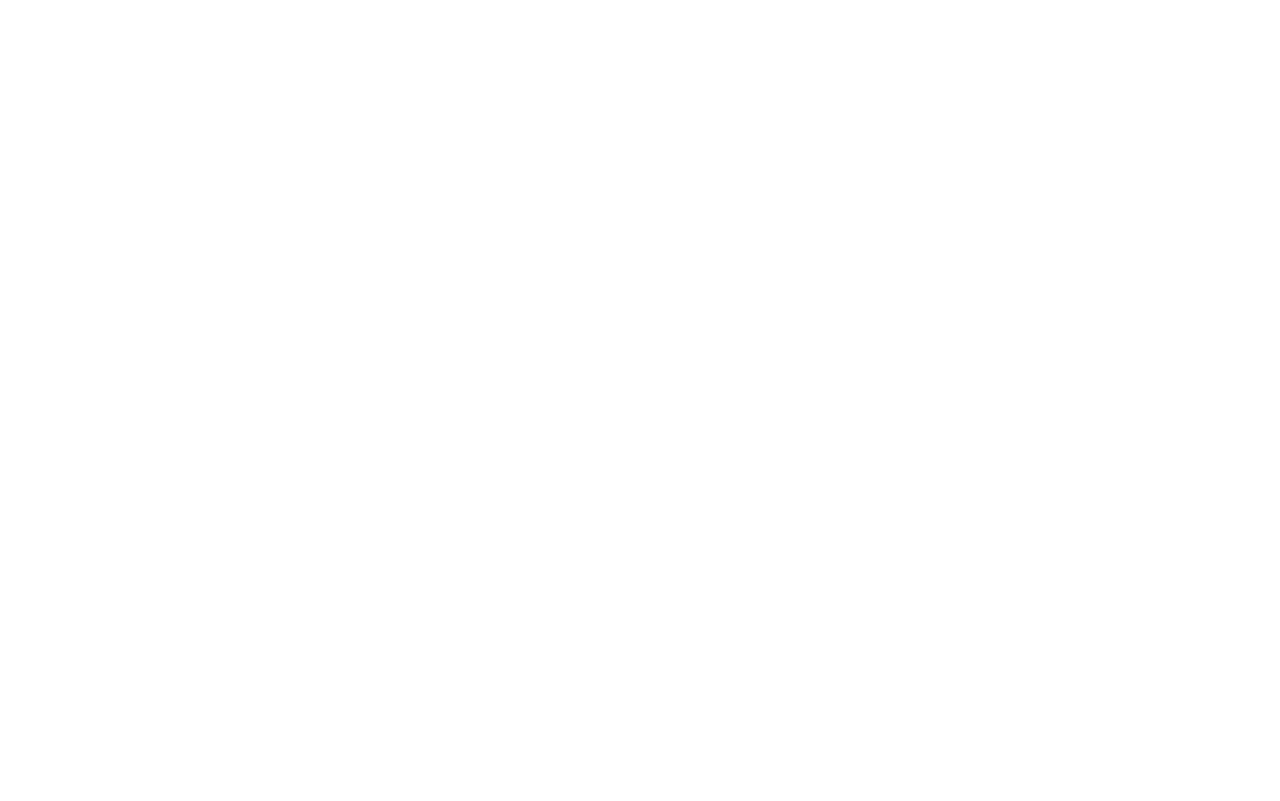
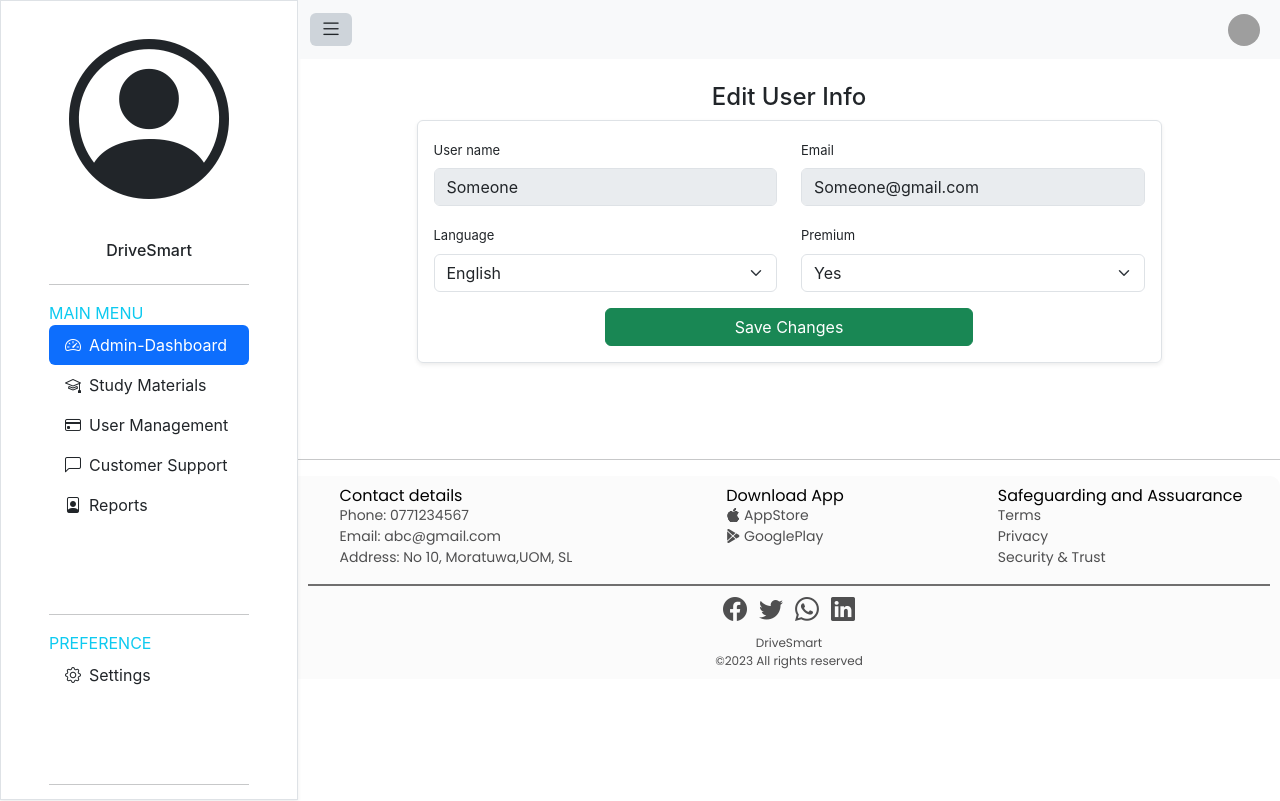
Before and after one commit to OshnMdw/DriveSmart-Admin, a React (Create React App) app: page /allusers/edit in a window 1280 px wide. Before the commit this address had no page. Built offline with nearby package versions, Linux system fonts and the light colour scheme; grey boxes are pictures that could not be loaded.

Commit message:
practice test added

```diff
--- a/src/components/UsersHeadingComponent.js
+++ b/src/components/UsersHeadingComponent.js
@@ -1,4 +1,5 @@
 import React from 'react'
+import { Link } from 'react-router-dom'
 import '../assets/CSS/headingStyle.css'
 
 function UsersHeadingComponent({heading}) {
@@ -16,10 +17,13 @@
                 </div>
 
               <div>
-                <i class="bi bi-pencil-square p-2 " style={{cursor:'pointer'}}
+                <Link to="/allusers/edit">
+                  <i class="bi bi-pencil-square p-2 " style={{cursor:'pointer'}}
                         data-bs-toggle="collapse"
-                        onClick={()=>alert("Edit button clicked!")}>
-                </i>
+                        >
+                  </i>
+                </Link>
+
                 <i class="bi bi-trash3 p-2" style={{cursor:'pointer'}}
                         data-bs-toggle="collapse"
                         onClick={()=>alert("User Removed!")}>
--- a/src/routes/AllRoutes.js
+++ b/src/routes/AllRoutes.js
@@ -16,6 +16,9 @@
 import AdminDashboard from '../views/AdminDashboard';
 import HeadingsView from '../views/HeadingsView';
 import AddHeadingView from '../views/AddHeadingView';
+import AllPracticeTestView from '../views/AllPracticeTestView';
+import AddPracticeTestView from '../views/AddPracticeTestView';
+import EditUserInfoView from '../views/EditUserInfoView';
 
 function AllRoutes() {
   return (
@@ -26,16 +29,19 @@
           <Route path='/allquizzes'  element={<AllQuizView />}/>
           <Route path='/allpopquizzes'  element={<AllPopQuizView />}/>
           <Route path='/addpopquiz' element={<AddPopQuizView/>} />
+          <Route path='/addpracticetest' element={<AddPracticeTestView/>} />
           <Route path='/addquiz' element={<AddQuizView/>} />
           <Route path='/allusers'  element={<AllUsersView />}/>
           <Route path='/signUp'  element={<SignUp/>}/>
           <Route path='/login'  element={<Login/>}/>
+          <Route path='/allpracticetests'  element={<AllPracticeTestView/>}/>
           <Route path='/resetPassword' element = {<ResetPassword/>}/>
           <Route path='/passwordVerify'  element={<PasswordVerify/>}/>
           <Route path='/passwordupdated' element={<PasswordUpdated/>}/>
           <Route path = '/' element={<AdminDashboard/>}/>
           <Route path='/headings' element = {<HeadingsView/>}/>
           <Route path='/headings/addHeading' element = {<AddHeadingView/>}/>
+          <Route path = '/allusers/edit' element={<EditUserInfoView/>} />
         </Route>
      </Routes>
   )
--- /dev/null
+++ b/src/views/AddPracticeTestView.js
@@ -0,0 +1,43 @@
+import React from 'react'
+import { Col, Container, Row } from 'react-bootstrap';
+import Button from 'react-bootstrap/Button';
+import Form from 'react-bootstrap/Form';
+import FrameComponent from '../components/FrameComponent';
+import TinyMCEEditor from '../components/TinyMCEEditor';
+
+function AddPracticeTestView() {
+  return (
+    <FrameComponent>
+    <Container className=' mt-3 p-2 vh-100'>
+    <Row className=' h-50'>
+        <h4 className=' text-center '>Practice test name</h4>
+        <Col  xs={10} className='shadow-sm m-auto p-3 border border-1 rounded rounded-2'>
+            <Form>
+            <Row>
+                <Col>
+                    <Form.Group className="mb-3" controlId="formBasicEmail">
+                        <Form.Label>Practice test name</Form.Label>
+                        <Form.Control type='test' placeholder="Practice test name" />
+                        <Form.Text className="text-muted">
+                        </Form.Text>
+                    </Form.Group>
+                </Col>
+            </Row>
+
+
+
+            <Row>
+                <Button className=' mx-auto col-6 ' variant="success" >
+                    Save Changes
+                </Button>
+            </Row>
+
+            </Form>
+        </Col>
+    </Row>
+    </Container>
+    </FrameComponent>
+  )
+}
+
+export default AddPracticeTestView
--- a/src/views/AdminDashboard.js
+++ b/src/views/AdminDashboard.js
@@ -18,7 +18,7 @@
                             <Card.Title><p className="CourseHeading" style={{ textAlign: 'center' }}>Handle Study materials</p></Card.Title>
                             <div style={{display : 'flex',flexDirection : 'column',width : '80%',rowGap : 10 , justifyContent : 'center',alignItems:'center'}}>
                             <Link role='button' className="cardButton btn" to='/headings'>Show all headings</Link>
-                            <Link role='button' className="cardButton btn" to='/headings'>Show all practice tests</Link>
+                            <Link role='button' className="cardButton btn" to='/allpracticetests'>Show all practice tests</Link>
                             </div>
 
 
--- /dev/null
+++ b/src/views/AllPracticeTestView.js
@@ -0,0 +1,83 @@
+import React, { useEffect, useState } from 'react'
+import { Card, Container, Row,Col } from 'react-bootstrap'
+import { Link } from 'react-router-dom'
+import FrameComponent from '../components/FrameComponent'
+
+
+
+
+
+function AllPracticeTestView() {
+    const [tests,setTests] = useState([])
+    useEffect(()=>{
+        let temTest = [
+            {
+                id:"01",
+                title:"Practice Test - 01"
+
+            },
+            {
+                id:"02",
+                title:"Practice Test - 02"
+
+            },
+            {
+                id:"03",
+                title:"Practice Test - 03"
+
+            },
+            {
+                id:"04",
+                title:"Practice Test - 04"
+
+            },
+            {
+                id:"05",
+                title:"Practice Test - 05"
+
+            }
+        ]
+
+        setTests(temTest)
+    })
+  return (
+    <FrameComponent>
+        <Container>
+            <Row>
+                <h3 className=' text-center'>All Practice Tests</h3>
+            </Row>
+            <Row>
+                <Col>
+                    { tests.map((test)=>(<div className='d-flex m-3 bg-secondary-subtle p-3 shadow-sm rounded-2 justify-content-between align-items-center'>
+                        <div>
+                            <h5>{test.title}</h5>
+                        </div>
+                        <div>
+                            <span>
+                                <Link to="/allquizzes">
+                                    <i class="bi bi-pencil-square p-2 " style={{cursor:'pointer'}}/>
+                                </Link>
+                            </span>
+                            <span>
+                                <Link>
+                                    <i class="bi bi bi-trash p-2 p-2 " style={{cursor:'pointer'}}/>
+                                </Link>
+
+                            </span>
+                        </div>
+                    </div>))}
+
+                    <div className=' d-flex justify-content-end w-100 p-0'>
+                        <Link to="/addpracticetest">
+                            <i style={{fontSize:'36px'}} class="bi m-0 p-0 bi-plus-circle-fill text-end"></i>
+                        </Link>
+                    </div>
+                </Col>
+
+            </Row>
+        </Container>
+    </FrameComponent>
+  )
+}
+
+export default AllPracticeTestView
--- a/src/views/AllUsersView.js
+++ b/src/views/AllUsersView.js
@@ -42,7 +42,7 @@
                   </div>
                 </div>
             </div>
-            {heading.map((item) =><HeadingComponent key={item.name} heading={item} /> )}
+            {heading.map((item) =><HeadingComponent type="user" key={item.name} heading={item} /> )}
           </div>
         </div>
       </div>
--- /dev/null
+++ b/src/views/EditUserInfoView.js
@@ -0,0 +1,73 @@
+import React, { useEffect, useState } from 'react'
+import { Card, Container, Row,Col,Form , Button} from 'react-bootstrap'
+import { Link } from 'react-router-dom'
+import FrameComponent from '../components/FrameComponent'
+
+
+function EditUserInfoView() {
+  return (
+    <FrameComponent>
+    <Container className=' mt-3 p-2 mb-5 pb-5'>
+    <Row className=' h-50'>
+        <h4 className=' text-center '>Edit User Info</h4>
+        <Col  xs={10} className='shadow-sm m-auto p-3 border border-1 rounded rounded-2'>
+            <Form>
+            <Row>
+                <Col>
+                    <Form.Group className="mb-3" controlId="formBasicEmail">
+                        <Form.Label>User name</Form.Label>
+                        <Form.Control type='test' disabled value={"Someone"} placeholder="User name" />
+                        <Form.Text className="text-muted">
+                        </Form.Text>
+                    </Form.Group>
+
+                </Col>
+                <Col>
+                    <Form.Group className="mb-3" controlId="formBasicEmail">
+                        <Form.Label>Email</Form.Label>
+                        <Form.Control type='test' disabled value={"Someone@gmail.com"} placeholder="Enter email" />
+                        <Form.Text className="text-muted">
+                        </Form.Text>
+                    </Form.Group>
+                </Col>
+            </Row>
+
+            <Row>
+                <Col>
+                    <Form.Group>
+                    <Form.Label>Language</Form.Label>
+                    <Form.Select>
+                        <option >English</option>
+                        <option>Sinhala</option>
+                        <option>Tamil</option>
+                    </Form.Select>
+                    </Form.Group>
+                </Col>
+                <Col>
+                    <Form.Group>
+                    <Form.Label>Premium</Form.Label>
+                    <Form.Select>
+                        <option >Yes</option>
+                        <option>No</option>
+                    </Form.Select>
+                    </Form.Group>
+                </Col>
+            </Row>
+
+
+
+            <Row>
+                <Button className=' mx-auto mt-3 col-6 ' variant="success" >
+                    Save Changes
+                </Button>
+            </Row>
+
+            </Form>
+        </Col>
+    </Row>
+    </Container>
+    </FrameComponent>
+  )
+}
+
+export default EditUserInfoView
```
